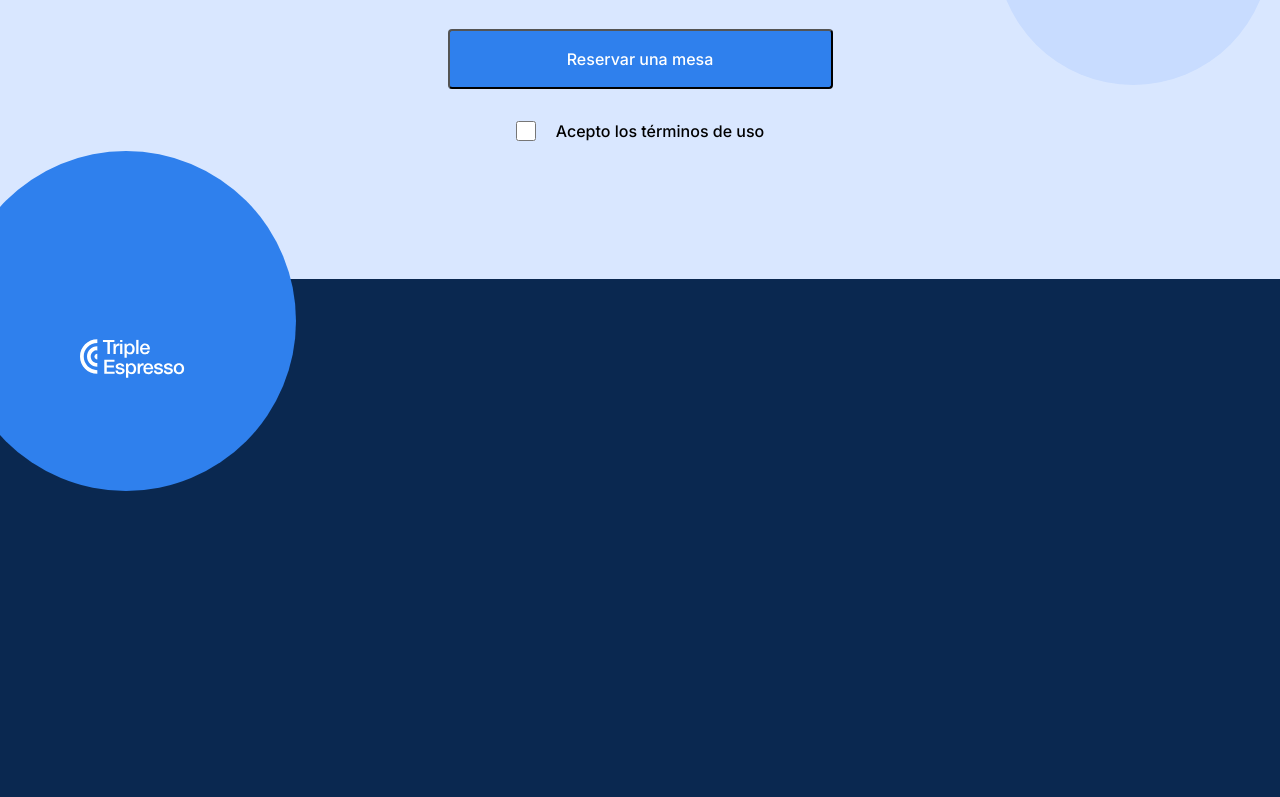
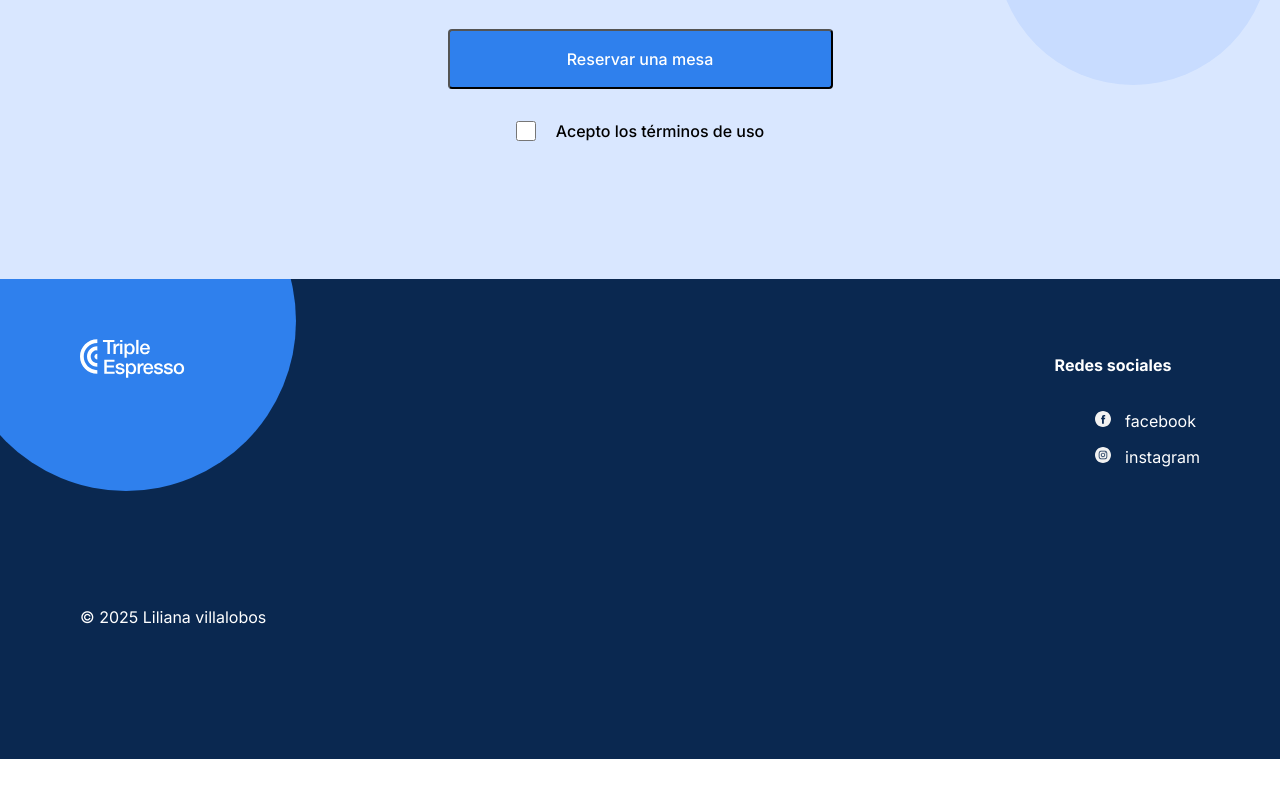
Before and after one commit to lilianavb13/web_project_coffeeshop, a plain HTML site: page index.html in a window 1280 px wide. Shown: the part 2566-3363 px from the top of the page. After the commit the page ends 3325 px from the top, so only its background shows below. Drawn offline with Linux system fonts and the light colour scheme.

Commit message:
ajustes finales al footer

```diff
--- a/blocks/footer.css
+++ b/blocks/footer.css
@@ -1,11 +1,12 @@
 .footer {
   background-color: #0a2850;
   position: relative;
-  height: 100vh;
+  height: 60vh;
   margin: auto;
   display: flex;
   flex-direction: column;
   color: #ffff;
+  overflow: hidden;
 }
 .footer__content {
   padding-top: 60px;
@@ -31,16 +32,47 @@
   left: -44px;
 }
 .footer__social {
+  flex-direction: column;
+  color: #ffff;
 }
 .footer__social-heading {
+  font-family: "Inter";
+  font-weight: bold;
+  font-size: 16px;
+  line-height: 20px;
+  margin-bottom: 20px;
 }
 .footer__list {
+  list-style-type: none;
+  font-family: "Inter";
+  font-weight: normal;
+  font-size: 16px;
+  line-height: 20px;
+  color: #ffff;
 }
 .footer__list-item {
+  padding-top: 16px;
 }
 .footer__social-link {
+  color: #ffff;
+  text-decoration: none;
 }
+.footer__social-link:hover {
+  color: #c1c1c1;
+}
+
 .footer__social-icon {
+  width: 16px;
+  height: 16px;
+  margin-right: 10px;
 }
 .footer__copyright {
+  font-family: "Inter";
+  font-style: normal;
+  font-weight: normal;
+  font-size: 16px;
+  line-height: 20px;
+  margin-bottom: 60px;
+  padding-top: 108px;
+  padding-left: 80px;
 }
--- a/blocks/nav.css
+++ b/blocks/nav.css
@@ -13,3 +13,6 @@
   column-gap: 20px;
   margin: 0;
 }
+.nav__link:hover {
+  color: #2f80ed;
+}
--- a/index.html
+++ b/index.html
@@ -172,7 +172,30 @@
       alt="logo TripleExpresso"
       class="footer__logo"/>
       <div class="footer__circle"></div>
-
+      <div class="footer__social">
+      <h3 class="footer__social-heading">Redes sociales</h3>
+      <ul class="footer__list">
+      <li class="footer__list-item">
+      <a href="#" class="footer__social-link">
+      <img
+      src="./images/facebook_white.svg"
+      alt="logo de facebook"
+      class="footer__social-icon"/>
+      facebook
+      </a>
+      </li>
+      <li class="footer__list-item">
+       <a href="#" class="footer__social-link">
+      <img
+      src="./images/instagram_white.svg"
+      alt="logo de instagram"
+      class="footer__social-icon"/> instagram
+       </a>
+      </li>
+      </ul>
+      </div>
+      </div>
+      <p class="footer__copyright">© 2025 Liliana villalobos</p>
       </footer>
       </div>
       </body>
```
